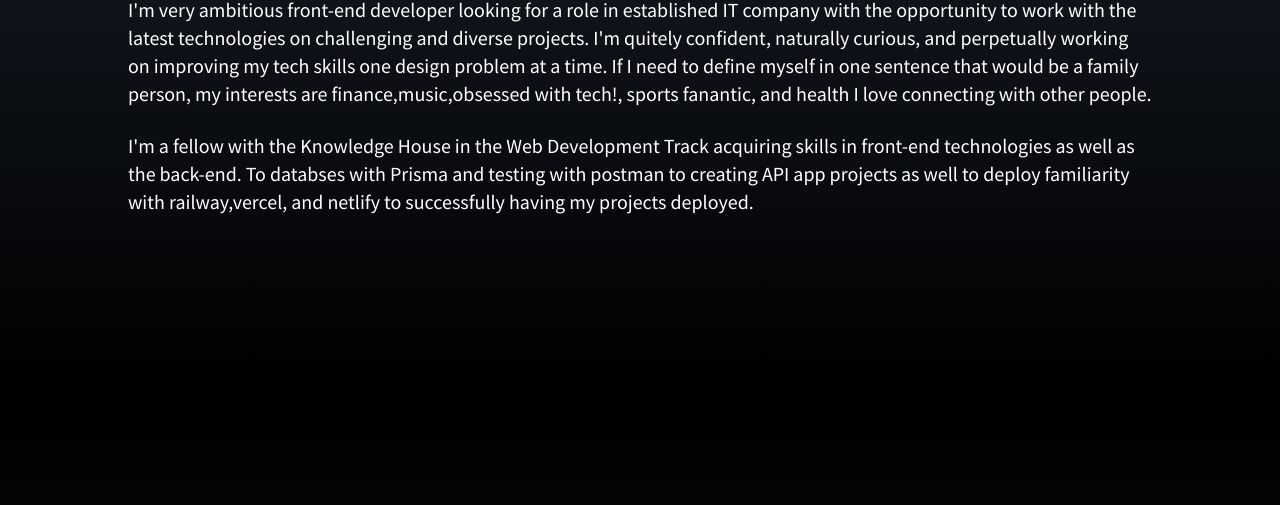
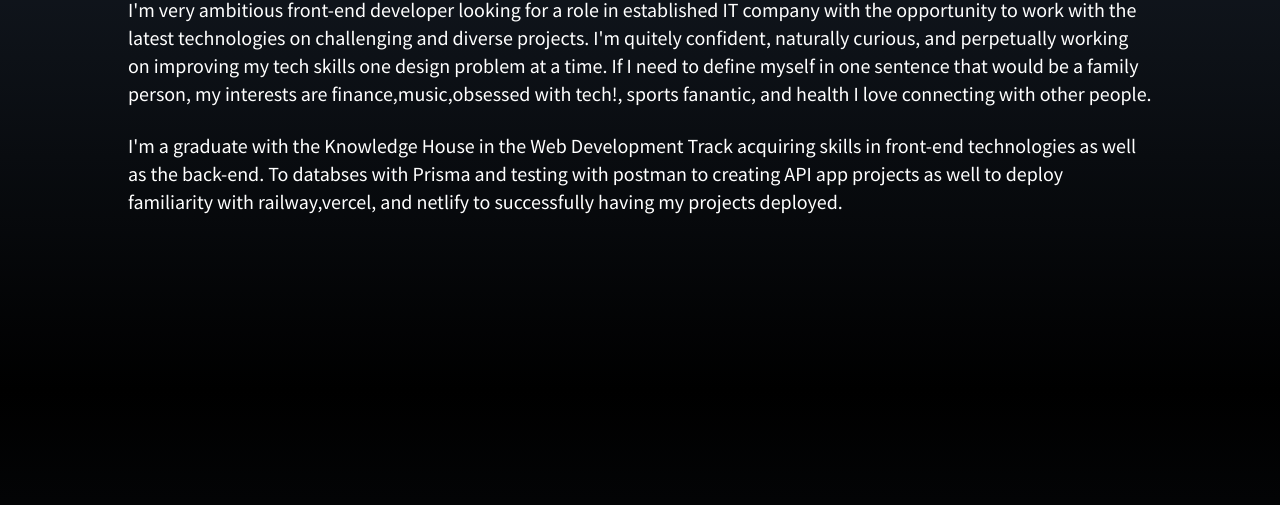
Before and after one commit to Qojedi57/react-portfolio, a React (Vite) app: page / in a window 1280 px wide. Shown: the part 1050-1555 px from the top of the page. Built offline with nearby package versions, Linux system fonts and the light colour scheme.

Commit message:
Fix:Modified the about summary with up to date experience

```diff
--- a/src/components/About.jsx
+++ b/src/components/About.jsx
@@ -24,7 +24,7 @@ const About = () => {
         <br />
 
         <p className="text-xl pb-60">
-           I'm a fellow with the Knowledge House in the Web Development Track acquiring skills in front-end technologies
+           I'm a graduate with the Knowledge House in the Web Development Track acquiring skills in front-end technologies
             as well as the back-end. To databses with Prisma and testing with postman to creating API app projects as well to deploy familiarity with railway,vercel, and netlify to successfully having my projects deployed.
         </p>
     </div>
```
